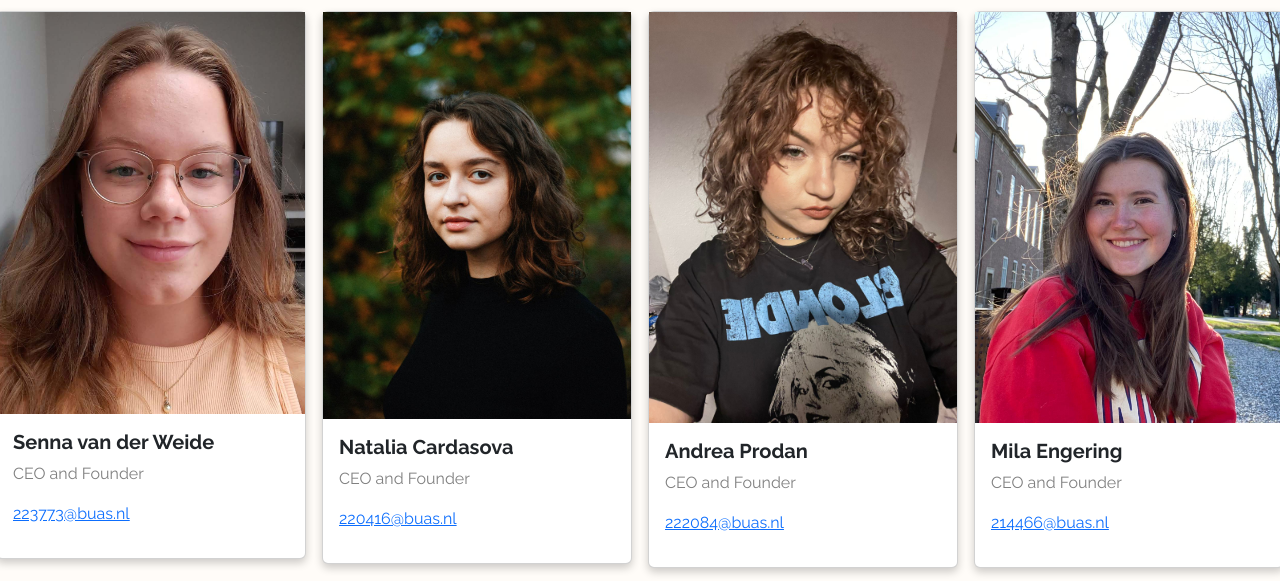
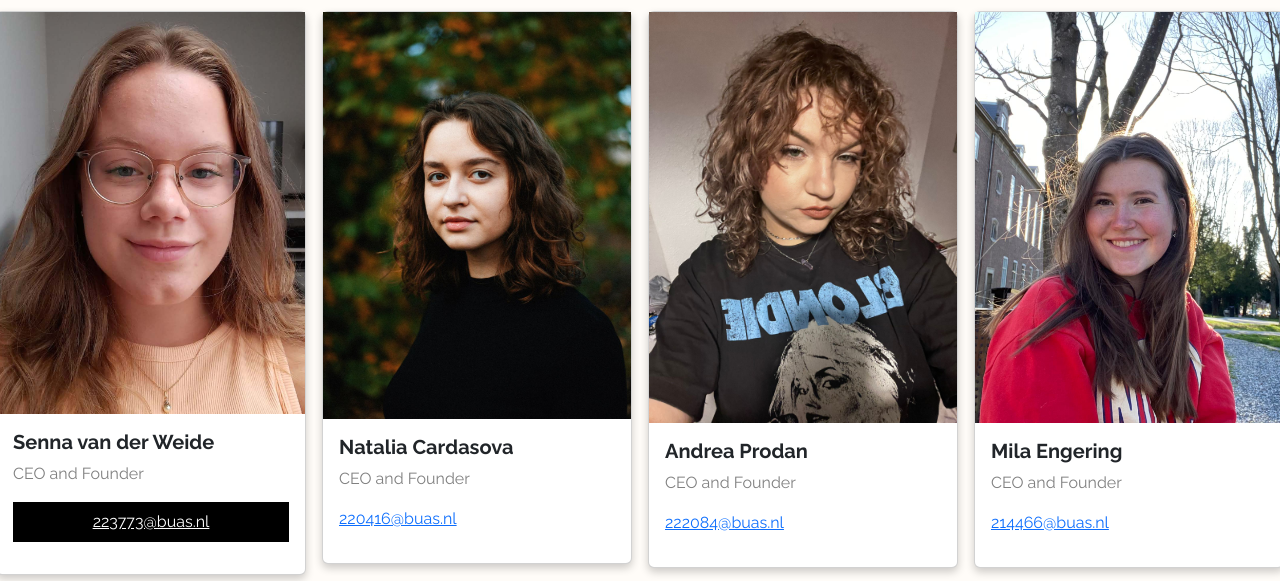
Before and after one commit to natalotron/vandromeda, a plain HTML site: page example.html in a window 1280 px wide. Shown: the part 171-752 px from the top of the page. Drawn offline with nearby package versions, Linux system fonts and the light colour scheme.

Commit message:
Update example.html

```diff
--- a/example.html
+++ b/example.html
@@ -83,7 +83,7 @@
       <div class="container">
         <h5><strong>Senna van der Weide</strong></h5>
         <p class="title">CEO and Founder</p>
-<p><a href="mailto:223773@buas.nl">223773@buas.nl</a></p>
+<p><a class="button" href="mailto:223773@buas.nl">223773@buas.nl</a></p>
 
       </div>
     </div>
```
